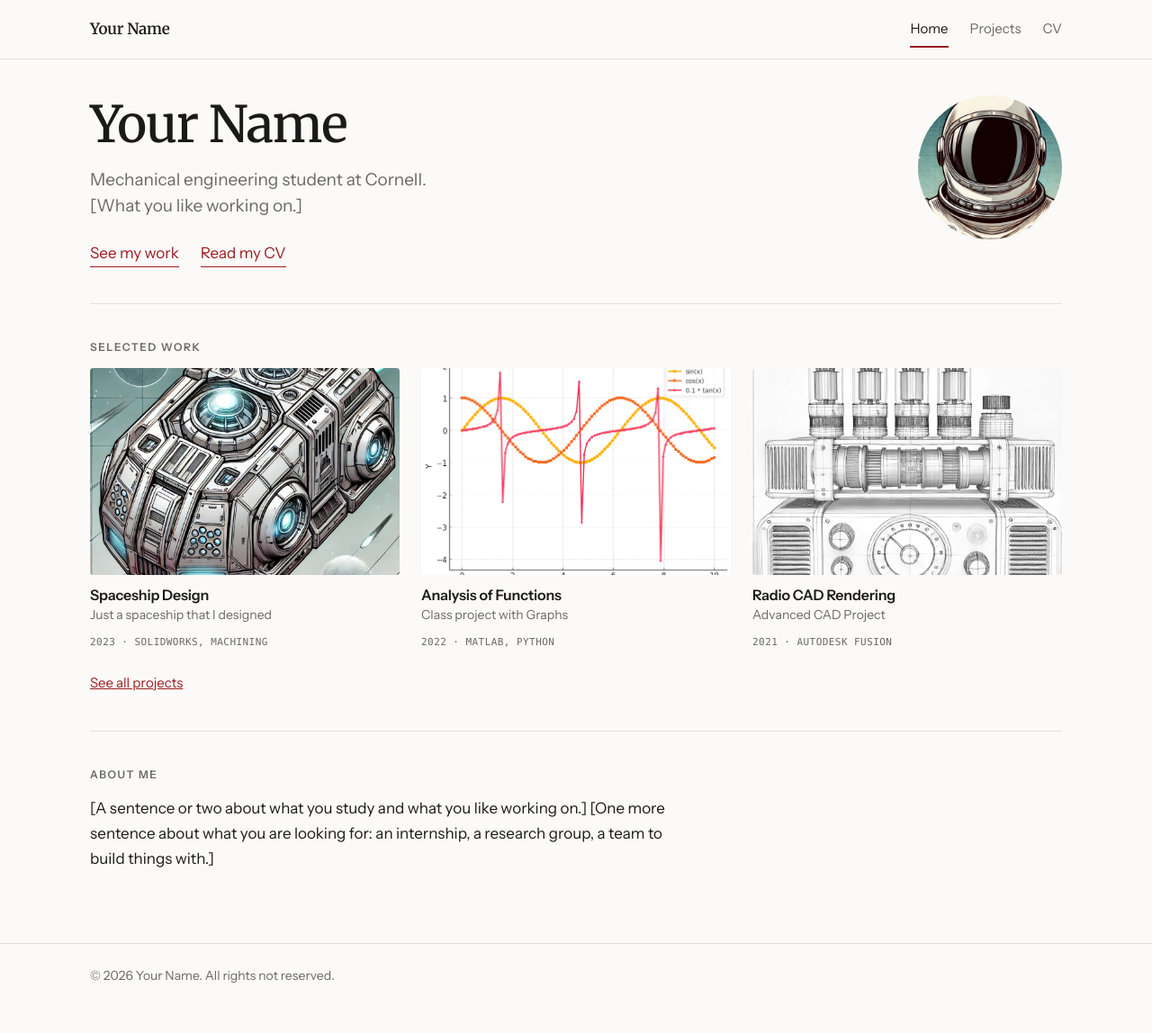
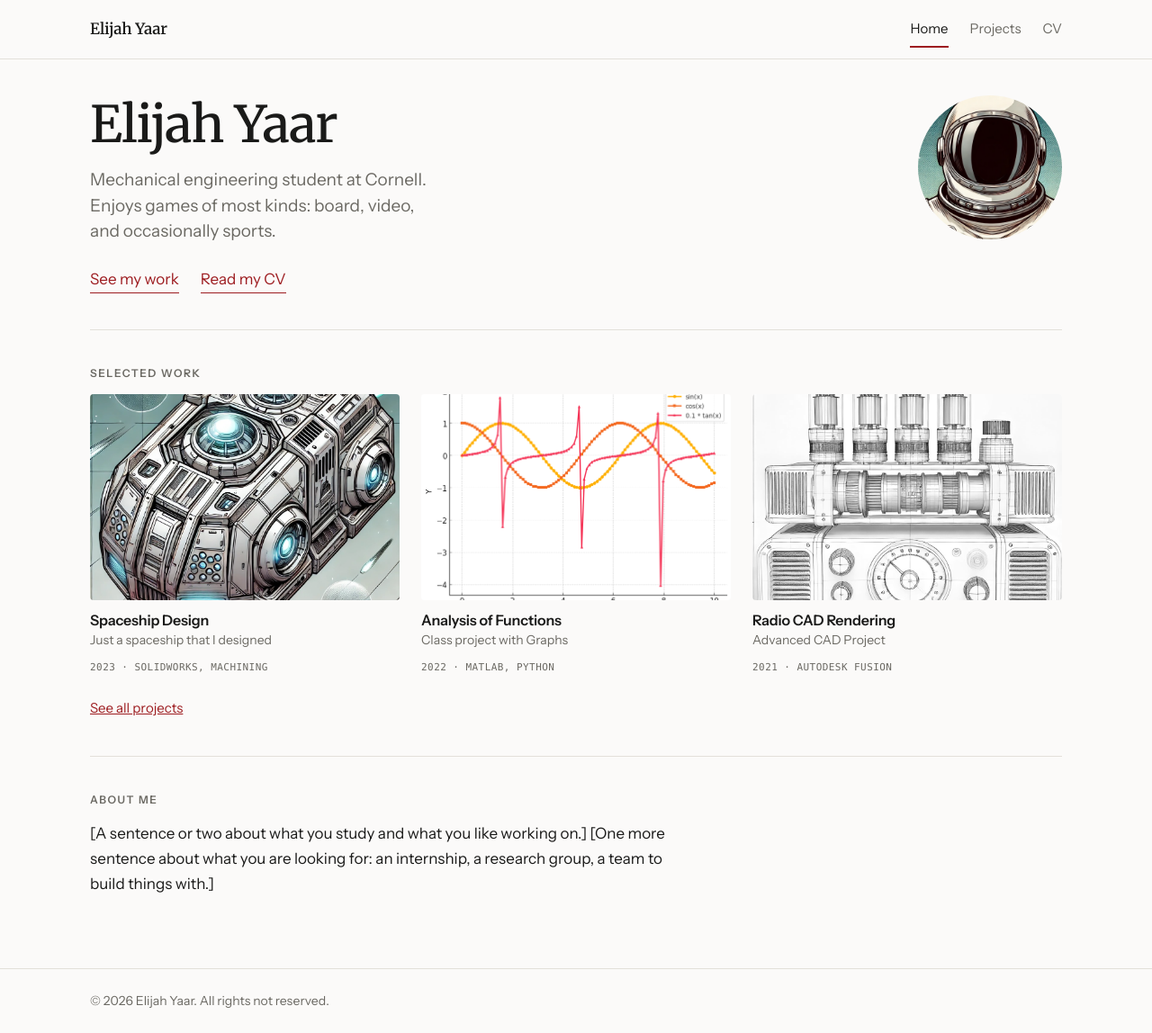
Before and after one commit to ecy33-cyber/portfolio, a Jekyll site: the page built from index.md, in a window 1280 px wide and 1148 px high. Shown: the whole window at 90% size. Built offline with Jekyll 4.4.1, drawn with Linux system fonts in a browser that asks for light colours.

Commit message:
Update _config.yml

```diff
--- a/_config.yml
+++ b/_config.yml
@@ -7,11 +7,11 @@
 
 
 # Site Settings
-title                    : Your Name
-name                     : Your Name
+title                    : Elijah Yaar
+name                     : Elijah Yaar
 # One line about you. It appears under your name on the home page, and it is
 # what search engines and messaging apps show when someone shares your link.
-description              : "Mechanical engineering student at Cornell. [What you like working on.]"
+description              : "Mechanical engineering student at Cornell. Enjoys games of most kinds: board, video, and occasionally sports."
 
 # Theme and Style
 theme: jekyll-theme-minimal
```
